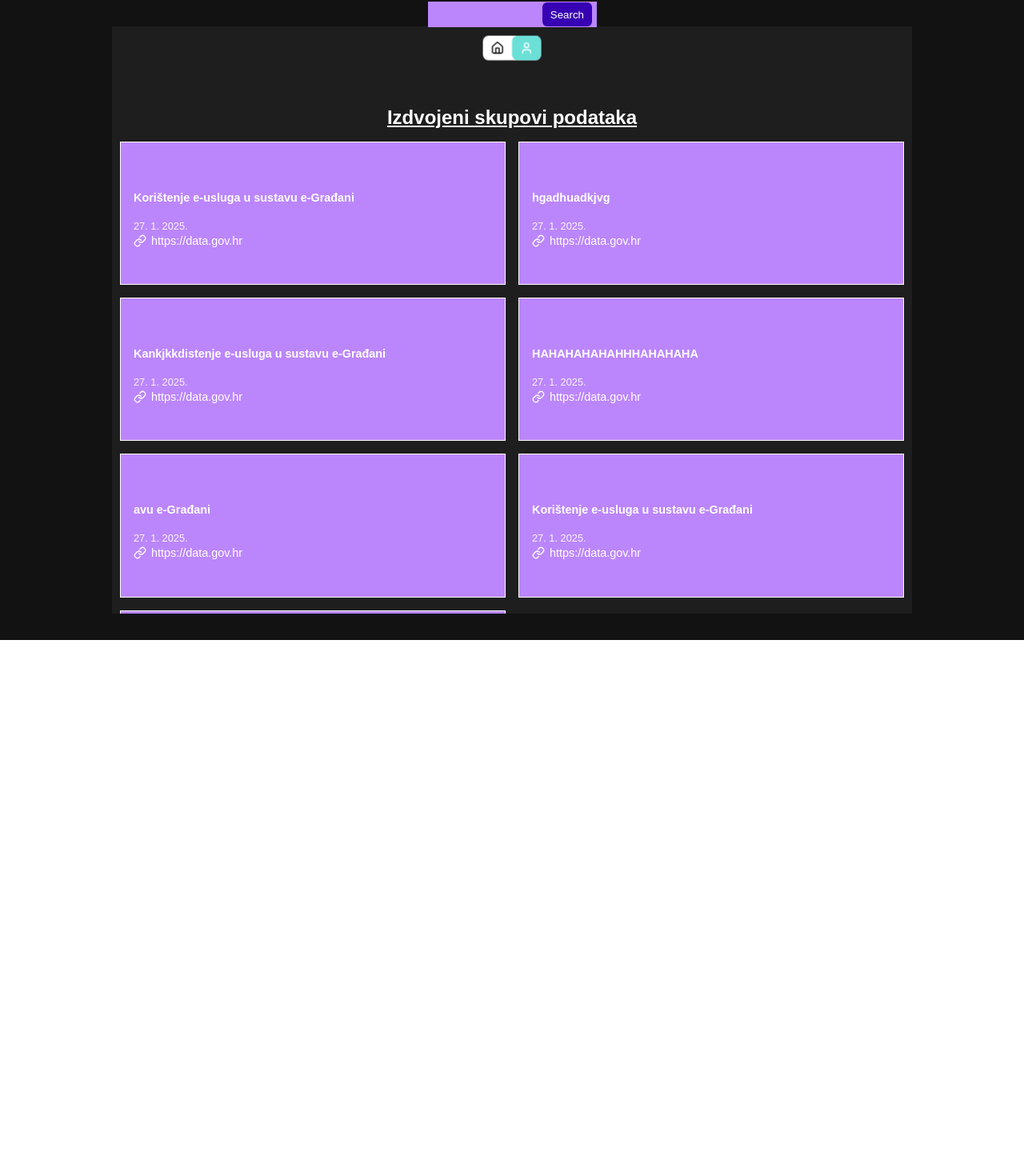
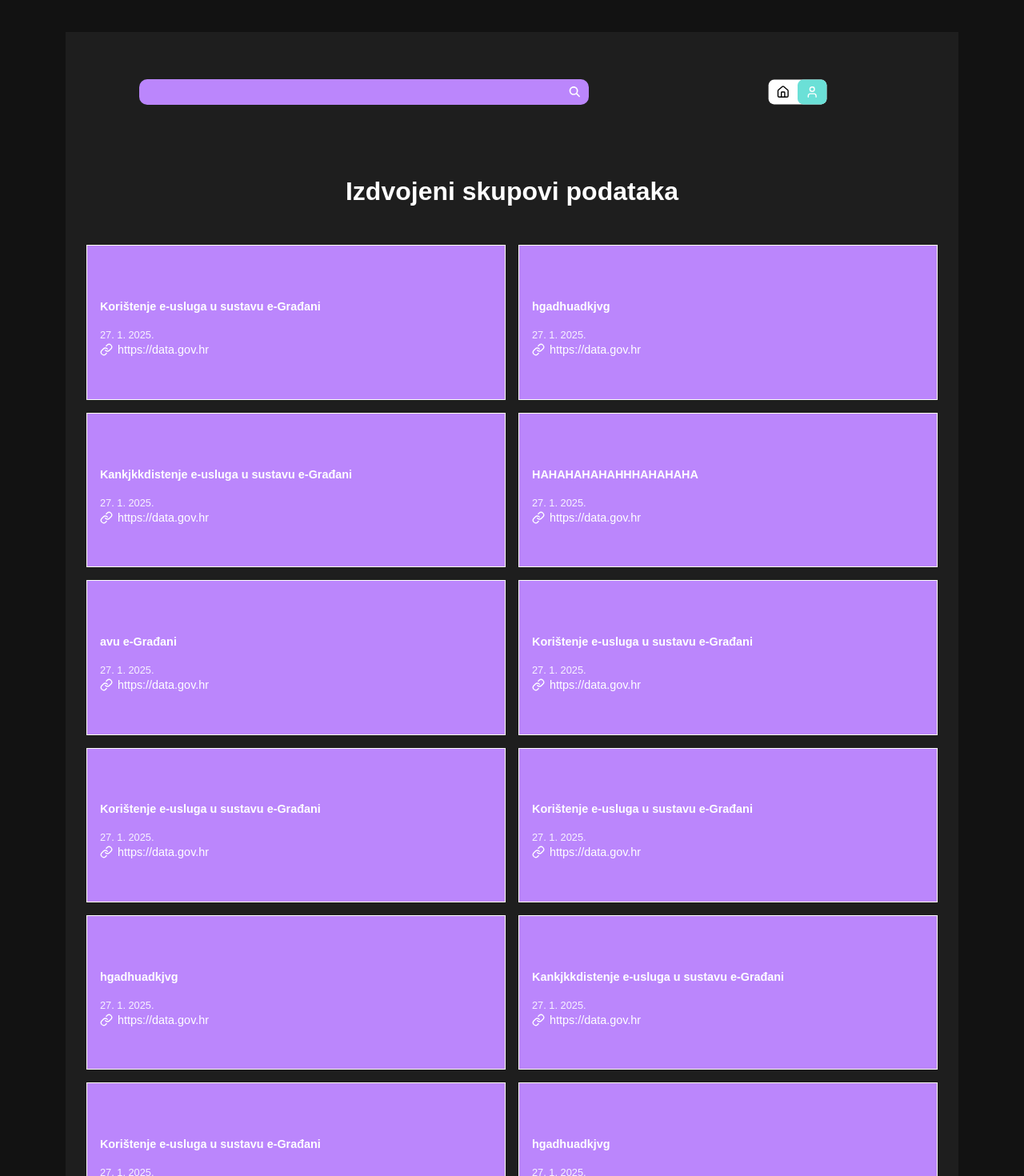
Before and after one commit to Luka147m/R-Gradani, a React (Vite) app in the folder frontend/: page / in a window 1280 px wide. Shown: the top 1470 px of the page at 80% size. Before the commit the page ends 800 px from the top, so only its background shows below. Built offline with nearby package versions, Linux system fonts and the light colour scheme.

Commit message:
Inicijalni testovi i fixevi na frontendu

```diff
--- a/frontend/package.json
+++ b/frontend/package.json
@@ -11,7 +11,11 @@
   },
   "dependencies": {
     "react": "^19.1.1",
-    "react-dom": "^19.1.1"
+    "react-dom": "^19.1.1",
+    "lucide-react": "0.548.0",
+    "@fortawesome/react-fontawesome": "3.1.0",
+    "@fortawesome/free-solid-svg-icons": "7.1.0",
+    "@fortawesome/fontawesome-svg-core": "7.1.0"
   },
   "devDependencies": {
     "@eslint/js": "^9.36.0",
--- a/frontend/src/Analysis.tsx
+++ b/frontend/src/Analysis.tsx
@@ -9,29 +9,31 @@ class Analiza{
     zadnjaIzmjena?: Date;
     opis: string;
     izdavac: string;
-    kategorija: string;
+    kategorije: string[];
     vidljivost: "javno" | "privatno";
     odobreni: boolean;
+    tocke: string[];
 
-    public constructor(naslovAnalize: string, naslovSkupaPodataka: string, datumKreiranja: Date, opis: string, izdavac: string, kategorija: string, vidljivost: "javno" | "privatno", odobreni: boolean, zadnjaIzmjena?: Date){
+    public constructor(naslovAnalize: string, naslovSkupaPodataka: string, datumKreiranja: Date, opis: string, izdavac: string, kategorije: string[], vidljivost: "javno" | "privatno", odobreni: boolean, tocke: string[], zadnjaIzmjena?: Date){
         this.naslovAnalize = naslovAnalize;
         this.naslovSkupaPodataka = naslovSkupaPodataka;
         this.datumKreiranja = datumKreiranja;
         this.opis = opis;
         this.izdavac = izdavac;
-        this.kategorija = kategorija;
+        this.kategorije = kategorije;
         this.vidljivost = vidljivost;
         this.odobreni = odobreni;
         this.zadnjaIzmjena = zadnjaIzmjena;
+        this.tocke = tocke;
     }
 
 
 }
 
 const analize1: Analiza[] = [
-    new Analiza("Neispravni zaresi", "Korištenje e-usluga u sustavu e-Građani", new Date("2025-01-27"), "Opis analize bla bla bla bla bla bla bla bla bla bla bla bla bla bla bla bla bla bla bla bla bla bla bla bla bla bla bla bla bla bla bla bla bla bla bla bla bla bla bla bla ", "Izdavač", "Kvaliteta podataka, Obuhvat podataka", "javno", true, new Date("2025-01-28")),
-    new Analiza("Pogrešne adrese", "Adrese u sustavu e-Građani", new Date("2025-02-15"), "Opis analize o pogrešnim adresama u sustavu e-Građani.", "Državni zavod za statistiku", "Točnost podataka", "privatno", false),
-    new Analiza("Nedostajući podaci o korisnicima", "Korisnički podaci u sustavu e-Građani", new Date("2025-03-10"), "Ova analiza istražuje nedostajuće podatke o korisnicima u sustavu e-Građani.", "Ministarstvo uprave", "Potpunost podataka", "javno", true, new Date("2025-03-12")),
+    new Analiza("Neispravni zaresi", "Korištenje e-usluga u sustavu e-Građani", new Date("2025-01-27"), "Opis analize bla bla bla bla bla bla bla bla bla bla bla bla bla bla bla bla bla bla bla bla bla bla bla bla bla bla bla bla bla bla bla bla bla bla bla bla bla bla bla bla ", "Izdavač", ["Kvaliteta podataka", "Obuhvat podataka", "Test_kategorija1", "Test_kategorija2", "Test_kategorija3"], "javno", true, ["Tocka 1 Tocka 1 Tocka 1 Tocka 1 Tocka 1 Tocka 1", "Tocka 2 Tocka 2 Tocka 2 Tocka 2 Tocka 2 Tocka 2 Tocka 2 Tocka 2 Tocka 2 Tocka 2 Tocka 2 Tocka 2 Tocka 2 Tocka 2 Tocka 2 Tocka 2 Tocka 2 Tocka 2 Tocka 2 Tocka 2 Tocka 2 Tocka 2 Tocka 2", "Tocka 3 Tocka 3 Tocka 3 Tocka 3 Tocka 3 Tocka 3 Tocka 3 Tocka 3 Tocka 3 Tocka 3 Tocka 3 Tocka 3 Tocka 3 Tocka 3 Tocka 3 Tocka 3 Tocka 3 Tocka 3 Tocka 3 Tocka 3 Tocka 3 Tocka 3 Tocka 3 "], new Date("2025-01-28")),
+    new Analiza("Pogrešne adrese", "Adrese u sustavu e-Građani", new Date("2025-02-15"), "Opis analize o pogrešnim adresama u sustavu e-Građani.", "Državni zavod za statistiku", ["Točnost podataka"], "privatno", false,["Tocka 1 Tocka 1 Tocka 1 Tocka 1 Tocka 1 Tocka 1", "Tocka 2 Tocka 2 Tocka 2 Tocka 2 Tocka 2 Tocka 2 Tocka 2 Tocka 2 Tocka 2 Tocka 2 Tocka 2 Tocka 2 Tocka 2 Tocka 2 Tocka 2 Tocka 2 Tocka 2 Tocka 2 Tocka 2 Tocka 2 Tocka 2 Tocka 2 Tocka 2", "Tocka 3 Tocka 3 Tocka 3 Tocka 3 Tocka 3 Tocka 3 Tocka 3 Tocka 3 Tocka 3 Tocka 3 Tocka 3 Tocka 3 Tocka 3 Tocka 3 Tocka 3 Tocka 3 Tocka 3 Tocka 3 Tocka 3 Tocka 3 Tocka 3 Tocka 3 Tocka 3 "], undefined),
+    new Analiza("Nedostajući podaci o korisnicima", "Korisnički podaci u sustavu e-Građani", new Date("2025-03-10"), "Ova analiza istražuje nedostajuće podatke o korisnicima u sustavu e-Građani.", "Ministarstvo uprave", ["Potpunost podataka"], "javno", true, ["Tocka 1 Tocka 1 Tocka 1 Tocka 1 Tocka 1 Tocka 1", "Tocka 2 Tocka 2 Tocka 2 Tocka 2 Tocka 2 Tocka 2 Tocka 2 Tocka 2 Tocka 2 Tocka 2 Tocka 2 Tocka 2 Tocka 2 Tocka 2 Tocka 2 Tocka 2 Tocka 2 Tocka 2 Tocka 2 Tocka 2 Tocka 2 Tocka 2 Tocka 2", "Tocka 3 Tocka 3 Tocka 3 Tocka 3 Tocka 3 Tocka 3 Tocka 3 Tocka 3 Tocka 3 Tocka 3 Tocka 3 Tocka 3 Tocka 3 Tocka 3 Tocka 3 Tocka 3 Tocka 3 Tocka 3 Tocka 3 Tocka 3 Tocka 3 Tocka 3 Tocka 3 "], new Date("2025-03-12")),
 ];
 
 
@@ -41,9 +43,9 @@ function Analysis({ naslov }: { naslov: string }) {
     return (
         <div className="main-container">
             <header>
-                <h1>{naslov}</h1>
+                <h1>Sve dostupne analize za skup podataka: <label className='ime-skupa'>{naslov}</label></h1>
             </header>
-            <div>
+            <div className='sve-analize-skupa-div'>
                 {analize1?.map((analiza, index) => (
                     <BasicAnaliza
                         key={index}
@@ -53,10 +55,10 @@ function Analysis({ naslov }: { naslov: string }) {
                         zadnjaIzmjena={analiza.zadnjaIzmjena}
                         opis={analiza.opis}
                         izdavac={analiza.izdavac}
-                        kategorija={analiza.kategorija}
+                        kategorije={analiza.kategorije}
                         vidljivost={analiza.vidljivost}
                         odobreni={analiza.odobreni}
-
+                        tocke={analiza.tocke}
                     />
                     ))}
             </div>
--- a/frontend/src/App.css
+++ b/frontend/src/App.css
@@ -1,74 +1,85 @@
-html, body, #root {
+html, body {
   height: 100%;
   margin: 0;
   color: white;
   font-family: Arial, sans-serif;
 }
+
 #root{
-  padding: 0;
+  min-height: 100%;
+  padding: 24px;
   background-color: #121212;
   display: flex;
   justify-content: center;
-  align-items: center;
+  margin: 0px;
+  color: white;
+  font-family: Arial, sans-serif;
+}
+
+.main-container{
+  width: 88%;
+  height: 100%;
+  background-color: #1E1E1E;
+  display: flex;
+  flex-direction: column;
+  gap: 16px;
+  padding:16px;
+  margin: 16px;
+}
 
 
 
-}
-
 .search{
   padding: 0px;
-  position: absolute;
-  top: 2px;
   display: flex;
   flex-direction: row;
   justify-content: center;
   align-items: center;
-  width: 100px;
-
-}
-
-.search-inner{
-  display: relative;
-  padding: 0;
+  width: 60%;
 
 }
 
 .search-input{
+  width: 40vw;
   color: white;
   height: 28px;;
   border: none;
   padding: 2px;
+  padding-left: 12px;
   font-size: 16px;
   background-color: #BB86FC;
+  display: flex;
+  flex-direction: row;
+  border-top-left-radius: 10px;
+  border-bottom-left-radius: 10px;
 }
 
+.search-input:focus{
+  outline: none;
+  border: none;
+}
+
+
 .search-button{
-  position: absolute;
-  right: -50px;
-  top: 50%;
-  transform: translateY(-50%);
-  height: 30px;
+  height: 32px;
   padding: 0 10px;
   border: none;
-  background-color: #3700B3;
+  background-color: #BB86FC;
   color: #fff;
-  border-radius: 6px;
+  border-radius: 0px;
   cursor: pointer;
+  border-top-right-radius: 10px;
+  border-bottom-right-radius: 10px;
 }
 
-.main-container{
-  width: min(1000px, 85.8vw);
-  height: min(900px, 91.8vh);
-
-  margin: auto;
-  box-sizing: border-box;
-  background-color: #1E1E1E;
-
+.search-home-profile-div{
+  display: flex;
+  flex-direction: row;
+  justify-content: space-between;
+  align-items: center;
+  width: 100%;
+  margin: 32px;
   padding: 0px;
-  display: flex;
-  flex-direction: column;
-  gap: 16px;
-  overflow: auto;
 }
 
 /* ----------- Home/Profile Selector Styles ----------- */
@@ -117,3 +128,102 @@ html, body, #root {
 .selector-btn.active-profile svg {
   color: #fff;
 }
+
+.sve-analize-skupa-div{
+  display: flex;
+  flex-direction: column;
+  justify-content: center;
+  align-items: start;
+  padding: 16px 28px 16px 16px;
+  background-color: rgb(40, 40, 40);
+  border-radius: 5px;
+  gap: 12px;
+}
+
+.odobrena-basic-analiza{
+  background-color: rgb(105, 206, 140);
+}
+.neodobrena-basic-analiza{
+  background-color: rgb(210, 78, 78);
+}
+
+.basic-analiza{
+  width: 100%;
+  display: flex;
+  padding-left: 12px;
+  flex-direction: column;
+  justify-content: center;
+  align-items: start;
+  border-radius: 5px;
+  transition: transform 0.2s ease, box-shadow 0.2s ease;
+}
+
+.basic-analiza:hover {
+  transform: translateY(-3px);
+  box-shadow: 0 4px 10px rgba(255, 255, 255, 0.1);
+}
+
+.basic-analiza:hover{
+  cursor: pointer;
+}
+
+.ime-skupa{
+  color:rgb(187, 187, 187);
+}
+
+.rest-of-basic-info{
+  width: 95%;
+  display: flex;
+  flex-direction: row;
+  justify-content: space-between;
+  padding: 12px;
+}
+
+.main-container-analize{
+  width: 88%;
+  height: 100%;
+  background-color: #1E1E1E;
+  display: flex;
+  flex-direction: column;
+  gap: 16px;
+  padding:16px;
+  margin: 16px;
+
+}
+
+.main-container-analize hr{
+  width: 100%;
+}
+
+.kategorija-1{
+  background-color: rgb(52, 52, 52);
+ border-radius: 5px;
+ padding: 6px;
+}
+
+.kategorija-2{
+ background-color: rgb(48, 48, 48);
+ border-radius: 5px;
+ padding: 8px;
+}
+
+.analiza-opis-div{
+  width: 50%;
+}
+.analiza-kljucne-div{
+  width:50%;
+}
+.analiza-all-info{
+  display: flex;
+  flex-direction: row;
+  justify-content: space-between;
+}
+.analiza-opis-kljucne-div{
+  height: 100%;
+}
+.analiza-ostalo-div{
+  height: 100%;
+  background-color: #373737;
+  padding: 2px 16px 2px 16px;
+  border-radius: 10px;
+}
--- a/frontend/src/App.tsx
+++ b/frontend/src/App.tsx
@@ -1,16 +1,17 @@
 import { useState } from 'react'
 import { Home, User } from "lucide-react";
+import { FontAwesomeIcon } from '@fortawesome/react-fontawesome'
+import { faMagnifyingGlass } from '@fortawesome/free-solid-svg-icons/faMagnifyingGlass';
 import { IzdvojeniSkupoviPodataka } from './components/IzdvojeniSkupoviPodataka';
 
 
 
 function filterAnalyses(event: React.MouseEvent<HTMLButtonElement>) {
     // Function to filter analyses based on search input
-
     event.preventDefault();
 
     const searchTerm = (document.querySelector('.search-input') as HTMLInputElement).value.toLowerCase();
-    const analyses = document.querySelectorAll('.analiza-card');
+    const analyses = document.querySelectorAll('.skup-podataka-card');
 
     analyses.forEach((analysis) => {
       const title = analysis.querySelector('h3')?.textContent?.toLowerCase() || '';
@@ -28,21 +29,14 @@ function App() {
 
   const [selected, setSelected] = useState<"home" | "profile">("profile");
 
-
-
-
   return (
     <>
+      <div className="main-container">
+        <div className='search-home-profile-div'>
           <form className="search">
-        <div className="search-inner">
               <input type="text" className = "search-input"/>
-
-          <button className="search-button" type = "submit" onClick ={filterAnalyses}>Search</button>
-        </div>
-
-
+              <button className="search-button" type = "submit" onClick ={filterAnalyses}><FontAwesomeIcon icon={faMagnifyingGlass} /></button>
           </form>
-      <div className="main-container">
           <div className="home-profile-selector">
             <button
               className={`selector-btn ${selected === "home" ? "active-home" : ""}`}
@@ -58,6 +52,7 @@ function App() {
               <User size={24} />
             </button>
           </div>
+        </div>
         <IzdvojeniSkupoviPodataka />
       </div>
     </>
--- a/frontend/src/components/IzdvojeniSkupoviPodataka.css
+++ b/frontend/src/components/IzdvojeniSkupoviPodataka.css
@@ -3,15 +3,14 @@
   color: white;
 }
 
-.izdvojeni-skupovi-podataka h2 {
-  font-size: 1.5rem;
-  margin-bottom: 1rem;
+.izdvojeni-skupovi-podataka h1 {
+  font-size: 2rem;
+  margin-bottom: 3rem;
   text-align: center;
   display: flex;
   align-items: center;
   justify-content: center;
   gap: 8px;
-  text-decoration: underline;
 }
 
 .skupovi-podataka-grid {
@@ -53,6 +52,13 @@
   white-space: normal;
 }
 
+.analiza-card h3:hover,
+.skup-podataka-card h3:hover,
+.skup-podatka-card h3:hover{
+  cursor: pointer;
+
+}
+
 .analiza-card .datum,
 .skup-podataka-card .datum,
 .skup-podatka-card .datum {
--- a/frontend/src/components/IzdvojeniSkupoviPodataka.tsx
+++ b/frontend/src/components/IzdvojeniSkupoviPodataka.tsx
@@ -1,6 +1,7 @@
 import React from 'react';
 import { SkupPodatakaCard} from './SkupPodatakaCard';
 import './IzdvojeniSkupoviPodataka.css';
+import { Heading1 } from 'lucide-react';
 
 export const IzdvojeniSkupoviPodataka = () => {
 
@@ -39,15 +40,61 @@ export const IzdvojeniSkupoviPodataka = () => {
         datum: "27. 1. 2025.",
         link: "https://data.gov.hr",
         },
+        {
+        naslov: "Korištenje e-usluga u sustavu e-Građani",
+        datum: "27. 1. 2025.",
+        link: "https://data.gov.hr",
+        },
+        {
+        naslov: "hgadhuadkjvg",
+        datum: "27. 1. 2025.",
+        link: "https://data.gov.hr",
+        },
+        {
+        naslov: "Kankjkkdistenje e-usluga u sustavu e-Građani",
+        datum: "27. 1. 2025.",
+        link: "https://data.gov.hr",
+        },
+        {
+        naslov: "Korištenje e-usluga u sustavu e-Građani",
+        datum: "27. 1. 2025.",
+        link: "https://data.gov.hr",
+        },
+        {
+        naslov: "hgadhuadkjvg",
+        datum: "27. 1. 2025.",
+        link: "https://data.gov.hr",
+        },
+        {
+        naslov: "Kankjkkdistenje e-usluga u sustavu e-Građani",
+        datum: "27. 1. 2025.",
+        link: "https://data.gov.hr",
+        },
+        {
+        naslov: "Korištenje e-usluga u sustavu e-Građani",
+        datum: "27. 1. 2025.",
+        link: "https://data.gov.hr",
+        },
+        {
+        naslov: "hgadhuadkjvg",
+        datum: "27. 1. 2025.",
+        link: "https://data.gov.hr",
+        },
+        {
+        naslov: "Kankjkkdistenje e-usluga u sustavu e-Građani",
+        datum: "27. 1. 2025.",
+        link: "https://data.gov.hr",
+        }
+
 
 
     ];
 
     return (
         <div className = "izdvojeni-skupovi-podataka">
-            <h2>
+            <h1>
                 Izdvojeni skupovi podataka
-            </h2>
+            </h1>
             <div className="skupovi-podataka-grid">
                 {skupoviPodataka.map((skupPodataka, index) => (
                     <SkupPodatakaCard
```
Also changed, not shown: frontend/src/components/BasicAnaliza.tsx (+15 -10 lines), frontend/src/info-analize.tsx (+34 -22 lines), frontend/requirements.txt (added), 2 other files (tests, documents, lock files or other folders). Lines whose indentation alone changed are shown as unchanged.
